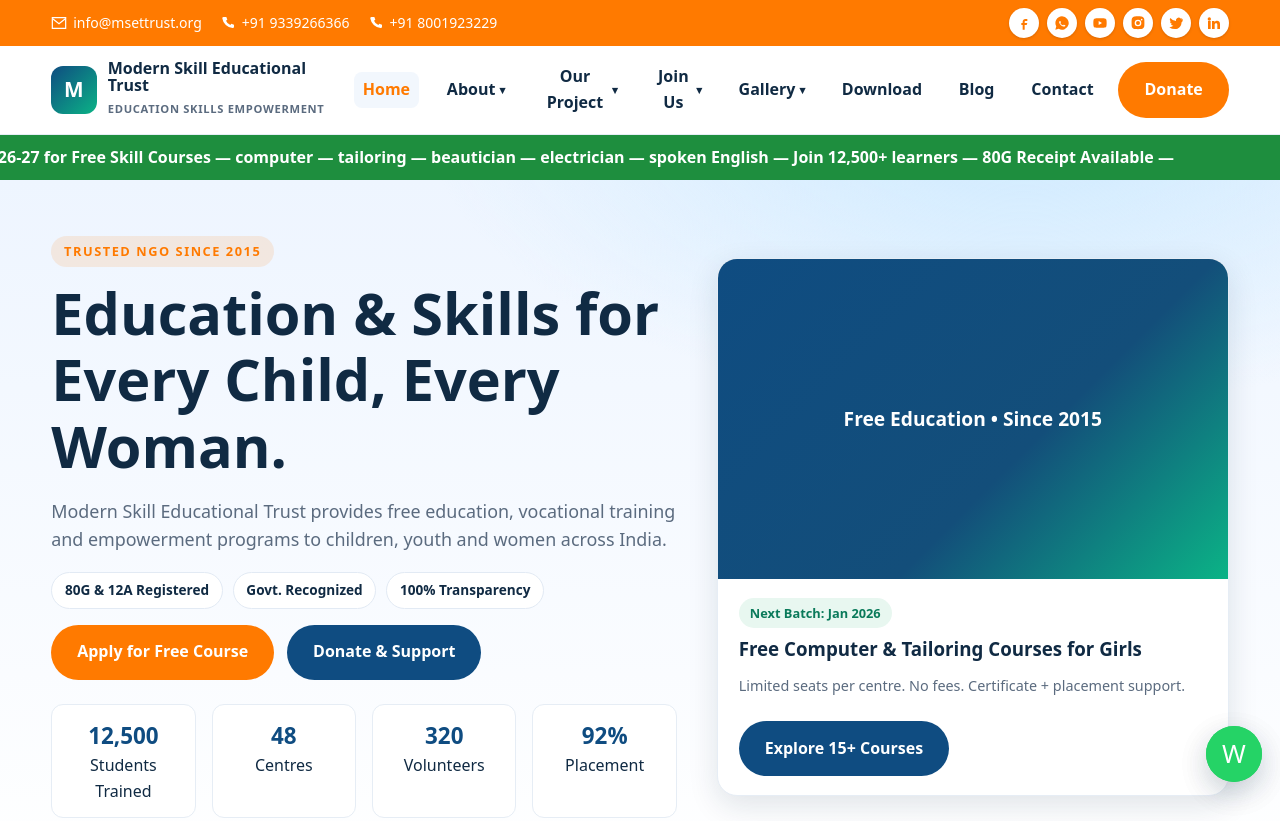
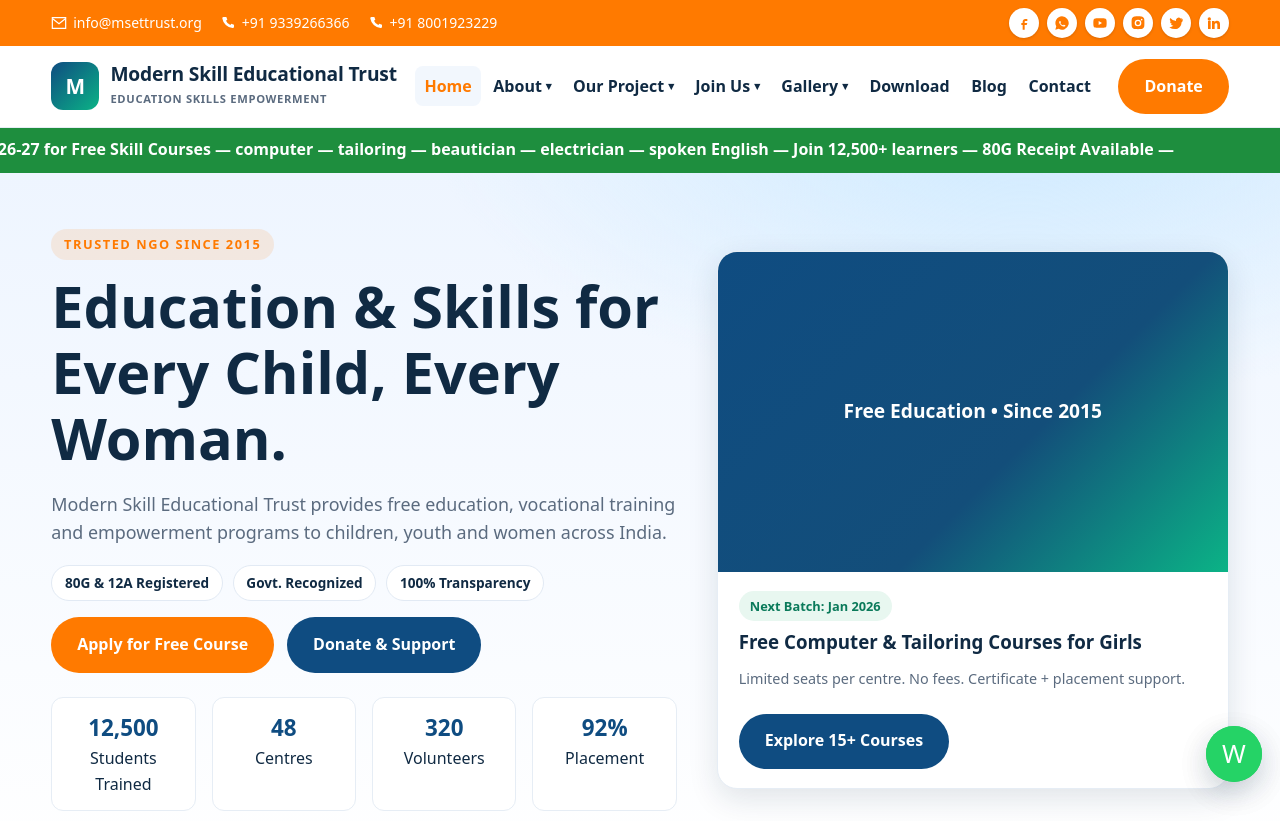
Before and after one commit to iamranjan-developer/msettrust, a website: page frontend/index.html in a window 1280 px wide. Shown: the top 821 px of the page. Drawn offline with Linux system fonts and the light colour scheme; no server answers.

Commit message:
menu adjust

```diff
--- a/frontend/css/style.css
+++ b/frontend/css/style.css
@@ -182,7 +182,10 @@ header.site {
 }
 .brand-text strong {
   display: block;
-  line-height: 1.1;
+  line-height: 1.15;
+  font-size: 1.2rem;
+  font-weight: 800;
+  letter-spacing: -0.01em;
 }
 .brand-text small {
   color: var(--muted);
@@ -193,15 +196,15 @@ header.site {
 }
 .nav-links {
   display: flex;
-  gap: 1.2rem;
+  gap: 0.15rem;
   align-items: center;
 }
 .nav-links a {
   font-weight: 600;
   color: var(--dark);
-  padding: 0.35rem 0.55rem;
+  padding: 0.45rem 0.6rem;
   border-radius: 8px;
-  transition: background 0.15s, color 0.15s;
+  transition: background 0.25s ease, color 0.25s ease;
 }
 .nav-links a.active,
 .nav-links a:hover {
@@ -759,9 +762,9 @@ details summary {
   display: inline-flex;
   align-items: center;
   gap: 0.25rem;
-  padding: 0.35rem 0.55rem;
+  padding: 0.45rem 0.6rem;
   border-radius: 8px;
-  transition: background 0.15s, color 0.15s;
+  transition: background 0.25s ease, color 0.25s ease;
 }
 .nav-drop > button:hover,
 .nav-drop.active > button,
```
